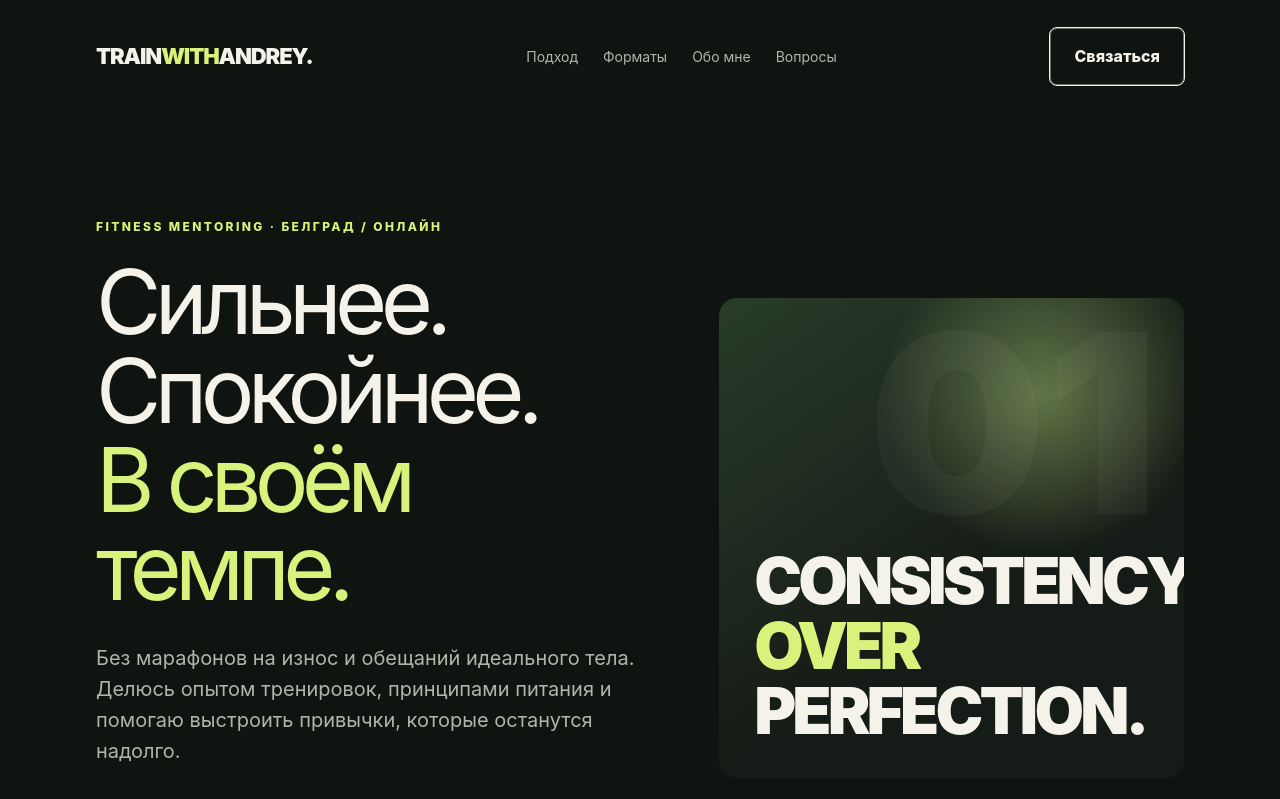
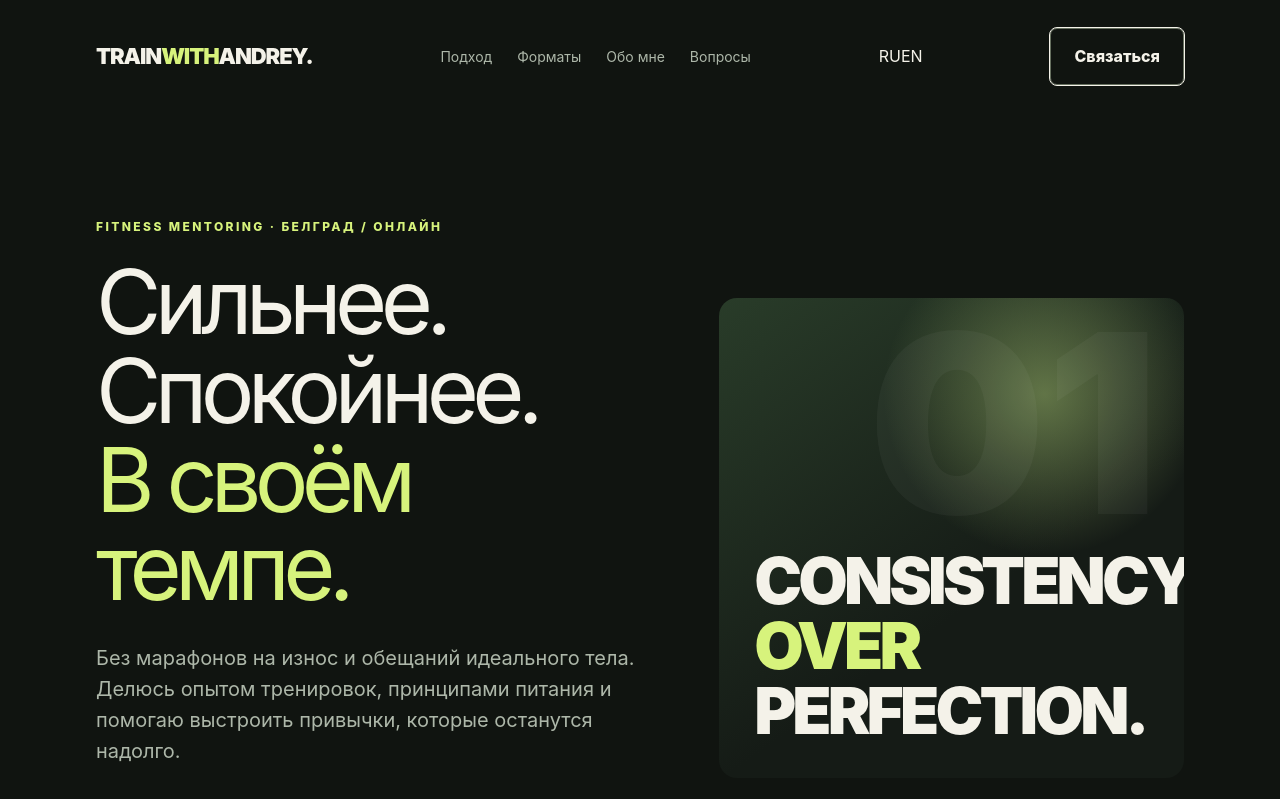
Before and after one commit to AndreyChursin/ac-fitness, a Next.js app: page / in a window 1280 px wide. Shown: the top 799 px of the page. Built offline with nearby package versions, Linux system fonts and the light colour scheme.

Commit message:
Add English localization

```diff
--- a/src/app/page.tsx
+++ b/src/app/page.tsx
@@ -1,3 +1,5 @@
+import Link from "next/link";
+
 export default function Home() {
   return (
     <div className="wrap">
@@ -11,6 +13,7 @@ export default function Home() {
           <a href="#about">Обо мне</a>
           <a href="#faq">Вопросы</a>
         </nav>
+        <div className="locale-switch"><span aria-current="page">RU</span><Link href="/en">EN</Link></div>
         <a className="btn outline" href="#contact">
           Связаться
         </a>
```
